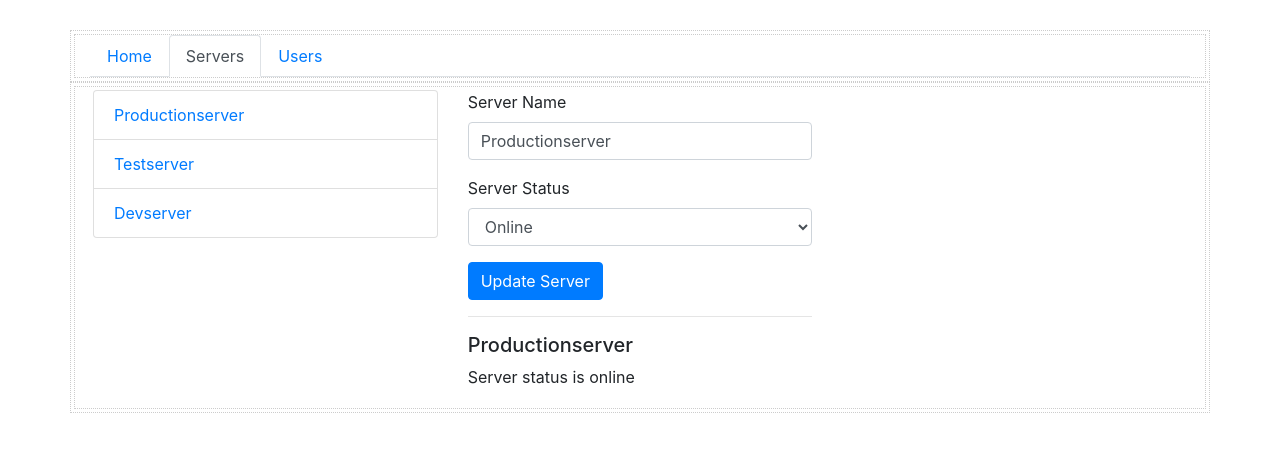
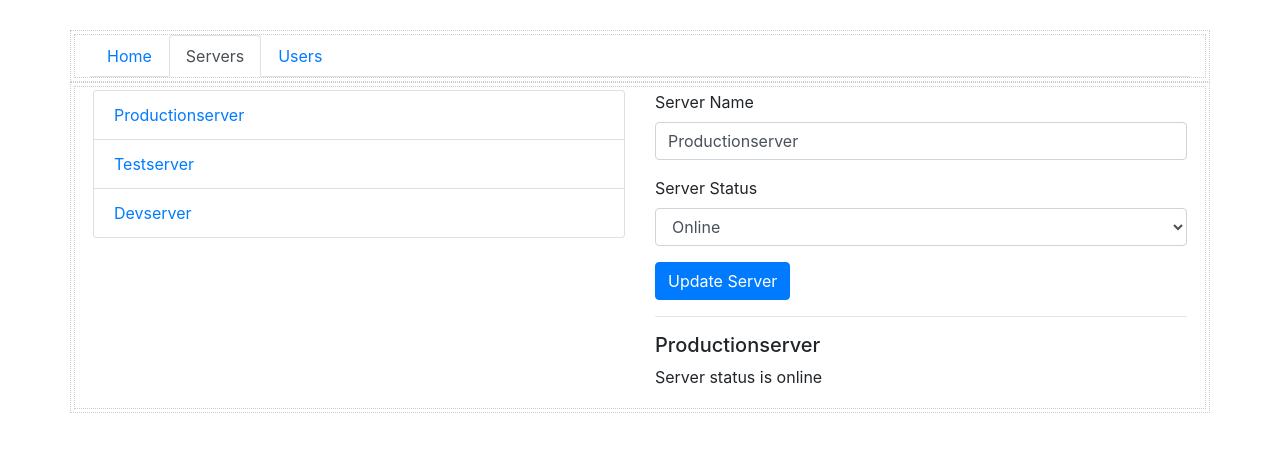
Before and after one commit to schaveyt/angular7-mini-projects, an Angular app: page /servers in a window 1280 px wide. Shown: the top 452 px of the page. Built offline with nearby package versions, Linux system fonts and the light colour scheme.

Commit message:
removed bootstrap3 col stuff

```diff
--- a/src/app/servers/servers.component.html
+++ b/src/app/servers/servers.component.html
@@ -1,5 +1,5 @@
 <div class="row">
-  <div class="col-xs-12 col-sm-4">
+  <div class="col">
     <div class="list-group">
       <a
         href="#"
@@ -9,7 +9,7 @@
       </a>
     </div>
   </div>
-  <div class="col-xs-12 col-sm-4">
+  <div class="col">
     <app-edit-server></app-edit-server>
     <hr>
     <app-server></app-server>
--- a/src/app/users/users.component.html
+++ b/src/app/users/users.component.html
@@ -1,5 +1,5 @@
 <div class="row">
-  <div class="col-xs-12 col-sm-4">
+  <div class="col">
     <div class="list-group">
       <a
         href="#"
@@ -9,7 +9,7 @@
       </a>
     </div>
   </div>
-  <div class="col-xs-12 col-sm-4">
+  <div class="col">
     <app-user></app-user>
   </div>
 </div>
```
